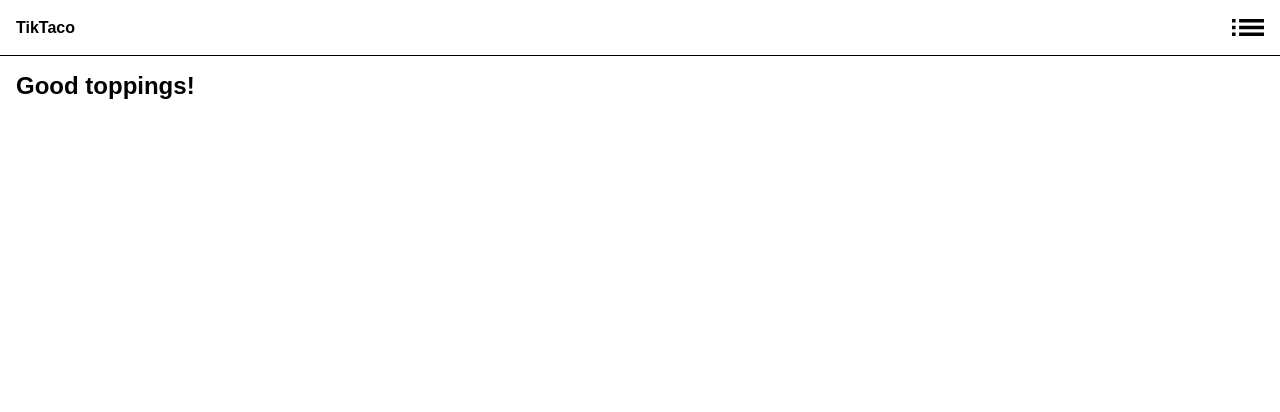
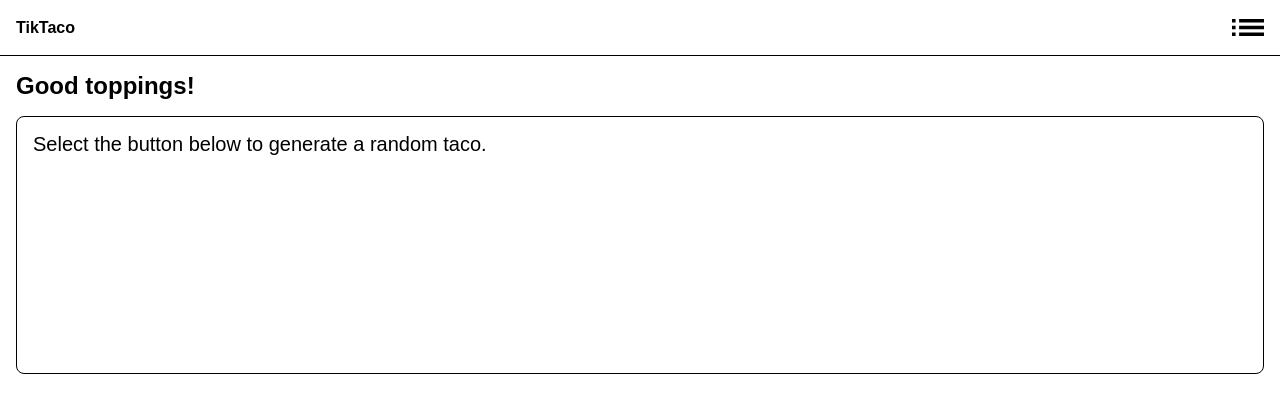
Before and after one commit to jon-schlandt/TikTaco, a React (Create React App) app: page / in a window 1280 px wide. Shown: the top 412 px of the page. Built offline with nearby package versions, Linux system fonts and the light colour scheme.

Commit message:
Complete initial structure and design for taco display

```diff
--- a/src/ Components/TacoGenerator/TacoGenerator.css
+++ b/src/ Components/TacoGenerator/TacoGenerator.css
@@ -1,3 +1,15 @@
 .greeting {
   font-size: 1.5em;
+  margin-bottom: 16px;
 }
+
+.taco-display {
+  height: 256px;
+  border: solid 1px rgb(0, 0, 0);
+  border-radius: 8px;
+}
+
+.taco-display > p {
+  margin: 16px;
+  font-size: 1.25em;
+}
--- a/src/ Components/TacoGenerator/TacoGenerator.tsx
+++ b/src/ Components/TacoGenerator/TacoGenerator.tsx
@@ -4,6 +4,9 @@ export default function TacoGenerator() {
   return (
     <div className='taco-generator'>
       <h1 className='greeting'>Good toppings!</h1>
+      <div className='taco-display'>
+        <p>Select the button below to generate a random taco.</p>
+      </div>
     </div>
   )
 }
```
